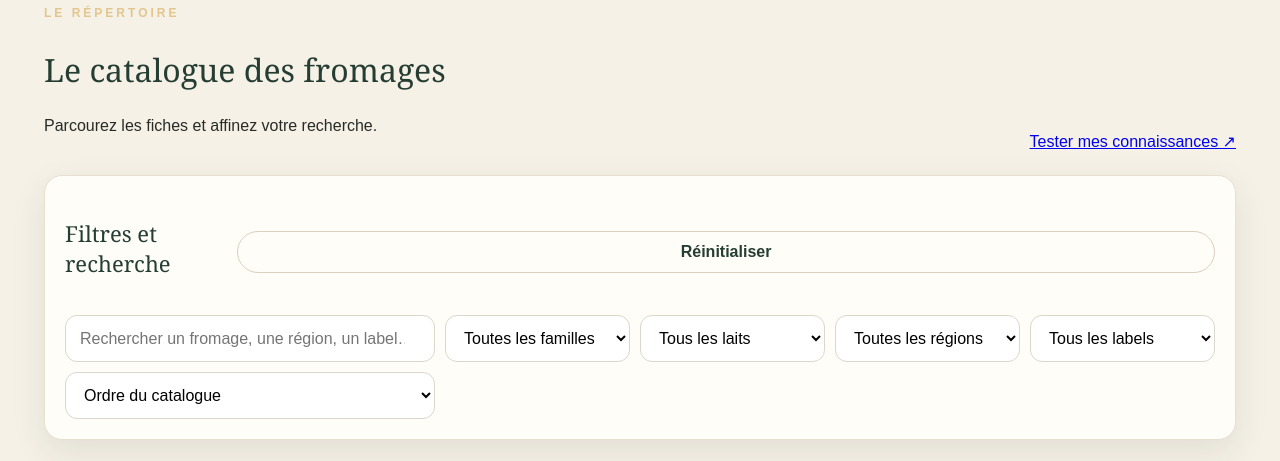
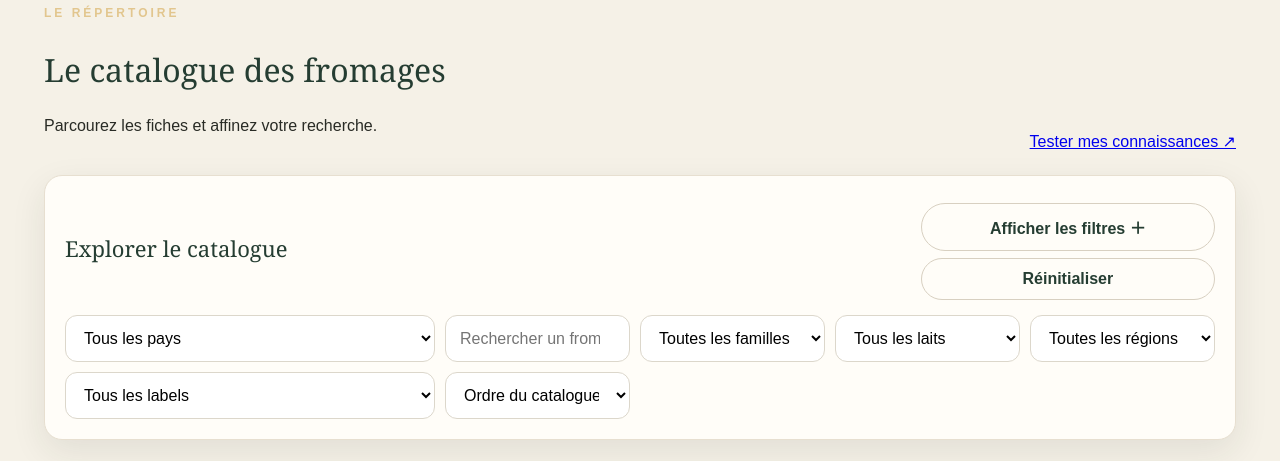
Before and after one commit to myonlinestudio/Le-colonel, a plain HTML site: page index.html in a window 1280 px wide. Shown: the part 847-1308 px from the top of the page. Drawn offline with Linux system fonts and the light colour scheme.

Commit message:
Ajouter le filtre pays et replier les filtres

```diff
--- a/index.html
+++ b/index.html
@@ -47,11 +47,12 @@
 
 <section class="filter-box">
 <div class="filter-title">
-<h3>Filtres et recherche</h3>
-<button class="details-btn" onclick="resetFilters()">Réinitialiser</button>
+<h3>Explorer le catalogue</h3>
+<div class="filter-actions"><button class="details-btn filter-toggle" id="filterToggle" type="button" aria-expanded="false">Afficher les filtres ＋</button><button class="details-btn" onclick="resetFilters()">Réinitialiser</button></div>
 </div>
 
 <div class="controls">
+<select id="country"><option value="all">Tous les pays</option></select>
 <input id="search" type="search" placeholder="Rechercher un fromage, une région, un label…">
 
 <select id="family">
```
